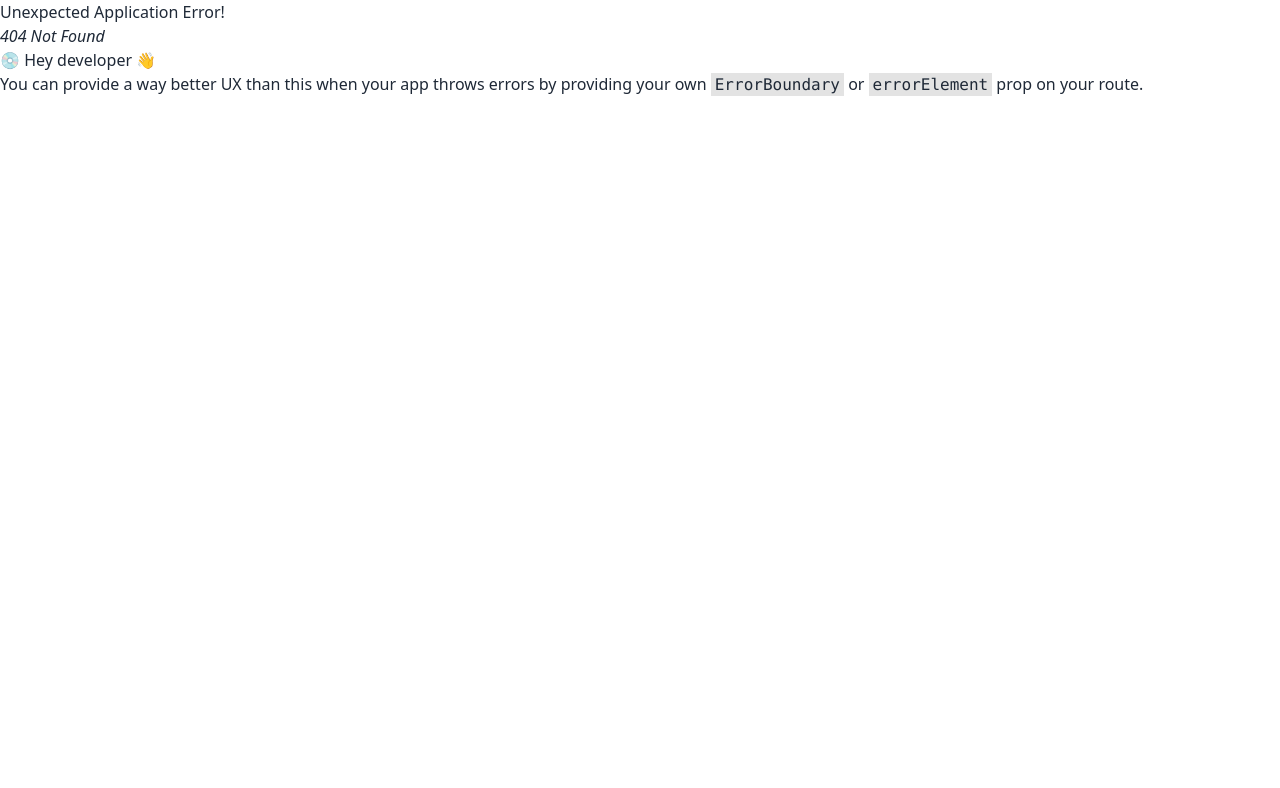
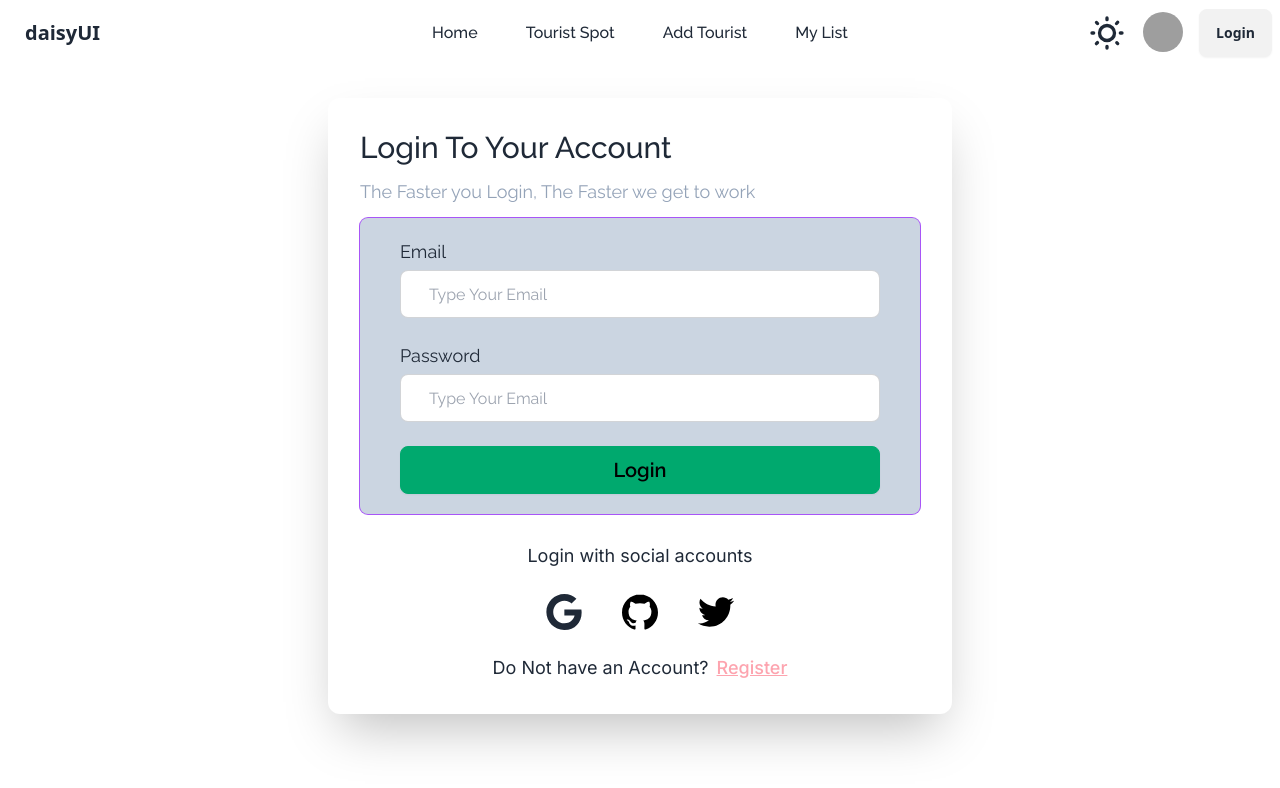
Before and after one commit to rakibgithub21/Asia_Explorer-client_site, a React (Vite) app: page /login in a window 1280 px wide. Before the commit this address had no page. Shown: the top 788 px of the page. Built offline with nearby package versions, Linux system fonts and the light colour scheme; grey boxes are pictures that could not be loaded.

Commit message:
working on login page and style it

```diff
--- a/src/components/Navbar.jsx
+++ b/src/components/Navbar.jsx
@@ -1,5 +1,5 @@
 import { useEffect, useState } from "react";
-import { NavLink } from "react-router-dom";
+import { Link, NavLink } from "react-router-dom";
 
 
 const Navbar = () => {
@@ -40,11 +40,11 @@
                 <a className="btn btn-ghost text-xl">daisyUI</a>
             </div>
             <div className="navbar-center hidden lg:flex">
-                <div className="flex raleway gap-1 font-medium text-lg">
-                    <NavLink className={({ isActive }) => isActive ? 'border-2 font-semibold text-lg text-[#10be0a] border-[#a3da5aee] py-3 rounded-xl px-5' : 'py-3 px-5 text-lg rounded-xl hover:bg-cyan-100 hover:text-blue-500 '} to={'/'}>Home</NavLink>
-                    <NavLink className={({ isActive }) => isActive ? 'border-2 font-semibold text-lg  text-[#10be0a] border-[#a3da5aee] py-3 rounded-xl px-5' : 'py-3 px-5 text-lg rounded-xl hover:bg-cyan-100 hover:text-blue-500 '} to={'/tourist-spot'}>Tourist Spot</NavLink>
-                    <NavLink className={({ isActive }) => isActive ? 'border-2 font-semibold text-lg  text-[#10be0a] border-[#a3da5aee] py-3 rounded-xl px-5' : 'py-3 px-5 text-lg rounded-xl hover:bg-cyan-100 hover:text-blue-500 '} to={'/add-tourist'}>Add Tourist</NavLink>
-                    <NavLink className={({ isActive }) => isActive ? 'border-2 font-semibold text-lg  text-[#10be0a] border-[#a3da5aee] py-3 rounded-xl px-5' : 'py-3 px-5 text-lg rounded-xl hover:bg-cyan-100 hover:text-blue-500 '} to={'/my-list'}>My List</NavLink>
+                <div className="flex raleway gap-2 font-medium ">
+                    <NavLink className={({ isActive }) => isActive ? 'border-2 font-semibold  text-[#10be0a] border-[#a3da5aee] py-3 rounded-xl px-5' : 'py-3 px-5  rounded-xl hover:bg-cyan-100 hover:text-blue-500 '} to={'/'}>Home</NavLink>
+                    <NavLink className={({ isActive }) => isActive ? 'border-2 font-semibold   text-[#10be0a] border-[#a3da5aee] py-3 rounded-xl px-5' : 'py-3 px-5  rounded-xl hover:bg-cyan-100 hover:text-blue-500 '} to={'/tourist-spot'}>Tourist Spot</NavLink>
+                    <NavLink className={({ isActive }) => isActive ? 'border-2 font-semibold   text-[#10be0a] border-[#a3da5aee] py-3 rounded-xl px-5' : 'py-3 px-5  rounded-xl hover:bg-cyan-100 hover:text-blue-500 '} to={'/add-tourist'}>Add Tourist</NavLink>
+                    <NavLink className={({ isActive }) => isActive ? 'border-2 font-semibold   text-[#10be0a] border-[#a3da5aee] py-3 rounded-xl px-5' : 'py-3 px-5  rounded-xl hover:bg-cyan-100 hover:text-blue-500 '} to={'/my-list'}>My List</NavLink>
                 </div>
             </div>
             <div className="navbar-end flex gap-3">
@@ -67,7 +67,7 @@
                     </ul>
                 </div>
 
-                <a className="btn">Login</a>
+                <Link to={'/login'} className="btn">Login</Link>
 
 
             </div>
--- /dev/null
+++ b/src/pages/Login.jsx
@@ -0,0 +1,73 @@
+
+import { Link } from 'react-router-dom';
+
+// import logo from '../assets/images.png'
+
+const Login = () => {
+    return (
+        <div className="flex px-4 justify-center ">
+
+            <div className="w-full shadow-2xl raleway md:w-4/6 lg:w-3/6 mx-auto p-8 space-y-3 rounded-xl dark:bg-gray-50 dark:text-gray-800">
+
+                <h1 className="text-3xl font-medium">Login To Your Account</h1>
+                <p className="text-lg text-slate-400">The Faster you Login, The Faster we get to work</p>
+                <form className="space-y-6 bg-slate-300 ring-1 ring-purple-500 rounded-lg px-10 py-5">
+                    <div className="space-y-1 text-lg relative">
+                        <label htmlFor="email" className="block dark:text-gray-600">Email</label>
+                        <input type="email" id="email" placeholder="Type Your Email" className="input pl-7 input-bordered w-full" />
+                        {/* <p className="absolute top-11 left-2"><CiMail /></p> */}
+                        {/* {errors.email && <span className="text-red-500">This field is required</span>} */}
+
+                    </div>
+                    <div className="space-y-1  text-lg relative">
+                        <label htmlFor="password" className="block dark:text-gray-600">Password</label>
+                        <input type="password" id="password" placeholder="Type Your Email" className="pl-7 input input-bordered w-full" />
+
+                        {/* <p onClick={handlePassword} className="absolute top-11 right-5">
+                            {
+                                showPassword ? <FaRegEye className="text-xl" /> : <FaRegEyeSlash className="text-xl" />
+                            }
+                        </p> */}
+                        {/* <p className="absolute top-11 left-2"><CiLock /></p> */}
+                        {/* {errors.password && <span className="text-red-500">This field is required</span>} */}
+                    </div>
+                    {/* {
+                        error && <p className="text-xl text-red-500">{error}</p>
+                    } */}
+                    <button type="submit" className="block btn hover:text-white text-xl btn-success w-full">Login</button>
+                </form>
+                <div className="flex items-center pt-4 space-x-1">
+                    <div className="flex-1 h-px sm:w-16 dark:bg-gray-300"></div>
+                    <p className="px-3 text-lg inter dark:text-gray-600">Login with social accounts</p>
+                    <div className="flex-1 h-px sm:w-16 dark:bg-gray-300"></div>
+                </div>
+                <div className="flex justify-center  space-x-4">
+                    {/* google */}
+                    <button  aria-label="Log in with Google" className="p-3 rounded-sm">
+                        <svg xmlns="http://www.w3.org/2000/svg" viewBox="0 0 32 32" className="w-9 h-9 fill-current">
+                            <path d="M16.318 13.714v5.484h9.078c-0.37 2.354-2.745 6.901-9.078 6.901-5.458 0-9.917-4.521-9.917-10.099s4.458-10.099 9.917-10.099c3.109 0 5.193 1.318 6.38 2.464l4.339-4.182c-2.786-2.599-6.396-4.182-10.719-4.182-8.844 0-16 7.151-16 16s7.156 16 16 16c9.234 0 15.365-6.49 15.365-15.635 0-1.052-0.115-1.854-0.255-2.651z"></path>
+                        </svg>
+                    </button>
+
+                    <button  aria-label="Log in with GitHub" className="p-3 rounded-sm">
+                        <svg xmlns="http://www.w3.org/2000/svg" viewBox="0 0 32 32" className="w-9">
+                            <path d="M16 0.396c-8.839 0-16 7.167-16 16 0 7.073 4.584 13.068 10.937 15.183 0.803 0.151 1.093-0.344 1.093-0.772 0-0.38-0.009-1.385-0.015-2.719-4.453 0.964-5.391-2.151-5.391-2.151-0.729-1.844-1.781-2.339-1.781-2.339-1.448-0.989 0.115-0.968 0.115-0.968 1.604 0.109 2.448 1.645 2.448 1.645 1.427 2.448 3.744 1.74 4.661 1.328 0.14-1.031 0.557-1.74 1.011-2.135-3.552-0.401-7.287-1.776-7.287-7.907 0-1.751 0.62-3.177 1.645-4.297-0.177-0.401-0.719-2.031 0.141-4.235 0 0 1.339-0.427 4.4 1.641 1.281-0.355 2.641-0.532 4-0.541 1.36 0.009 2.719 0.187 4 0.541 3.043-2.068 4.381-1.641 4.381-1.641 0.859 2.204 0.317 3.833 0.161 4.235 1.015 1.12 1.635 2.547 1.635 4.297 0 6.145-3.74 7.5-7.296 7.891 0.556 0.479 1.077 1.464 1.077 2.959 0 2.14-0.020 3.864-0.020 4.385 0 0.416 0.28 0.916 1.104 0.755 6.4-2.093 10.979-8.093 10.979-15.156 0-8.833-7.161-16-16-16z"></path>
+                        </svg>
+                    </button>
+                    <button aria-label="Log in with Twitter" className="p-3 rounded-sm">
+                        <svg xmlns="http://www.w3.org/2000/svg" viewBox="0 0 32 32" className="w-9">
+                            <path d="M31.937 6.093c-1.177 0.516-2.437 0.871-3.765 1.032 1.355-0.813 2.391-2.099 2.885-3.631-1.271 0.74-2.677 1.276-4.172 1.579-1.192-1.276-2.896-2.079-4.787-2.079-3.625 0-6.563 2.937-6.563 6.557 0 0.521 0.063 1.021 0.172 1.495-5.453-0.255-10.287-2.875-13.52-6.833-0.568 0.964-0.891 2.084-0.891 3.303 0 2.281 1.161 4.281 2.916 5.457-1.073-0.031-2.083-0.328-2.968-0.817v0.079c0 3.181 2.26 5.833 5.26 6.437-0.547 0.145-1.131 0.229-1.724 0.229-0.421 0-0.823-0.041-1.224-0.115 0.844 2.604 3.26 4.5 6.14 4.557-2.239 1.755-5.077 2.801-8.135 2.801-0.521 0-1.041-0.025-1.563-0.088 2.917 1.86 6.36 2.948 10.079 2.948 12.067 0 18.661-9.995 18.661-18.651 0-0.276 0-0.557-0.021-0.839 1.287-0.917 2.401-2.079 3.281-3.396z"></path>
+                        </svg>
+                    </button>
+                </div>
+                <p className="text-lg text-center  inter sm:px-6 dark:text-gray-600">Do Not have an Account?
+                    <Link className="underline inter font-medium text-rose-300 hover:text-blue-400 text-lg ml-2" to={'/registration'}>Register</Link>
+
+                </p>
+            </div>
+
+        </div>
+    );
+};
+
+export default Login;
--- a/src/shared/MainLayout.jsx
+++ b/src/shared/MainLayout.jsx
@@ -1,3 +1,4 @@
+import { Outlet } from "react-router-dom";
 import Navbar from "../components/Navbar";
 
 
@@ -5,6 +6,9 @@
     return (
         <div>
             <Navbar></Navbar>
+            <div className="container mx-auto my-8">
+                <Outlet></Outlet>
+            </div>
         </div>
     );
 };
--- a/src/shared/Route.jsx
+++ b/src/shared/Route.jsx
@@ -4,6 +4,7 @@
 import TouristSpot from "../pages/TouristSpot";
 import AddTourist from "../pages/AddTourist";
 import MyList from "../pages/MyList";
+import Login from "../pages/Login";
 
 export const router = createBrowserRouter([
     {
@@ -25,6 +26,10 @@
             {
                 path: '/my-list',
                 element:<MyList></MyList>
+            },
+            {
+                path: '/login',
+                element:<Login></Login>
             }
         ]
     },
```
Also changed, not shown: src/assets/images.png (added).
